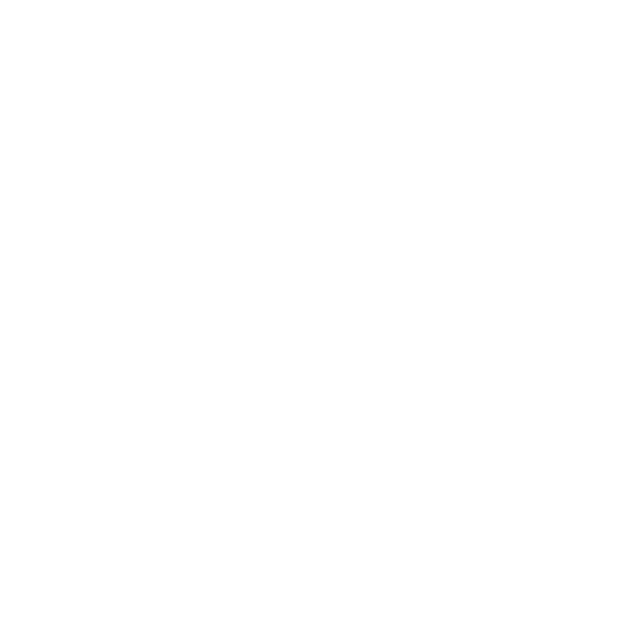
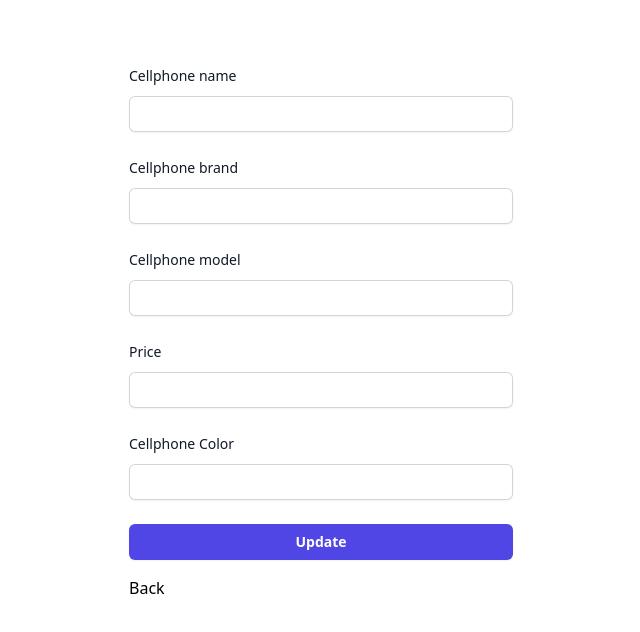
Before and after one commit to JorgeHSOsiro/cp_manager_front, a React (Vite) app: page /product-detail/1 in a window 1280 px wide. Shown: the top 632 px of the page, without its empty margins (319-959 px from the left). Built offline with nearby package versions, Linux system fonts and the light colour scheme; no server answers.

Commit message:
feat add update product

```diff
--- a/src/App.tsx
+++ b/src/App.tsx
@@ -3,6 +3,7 @@
 import { Register } from "./page/Register";
 import { Product } from "./page/Product";
 import { AddProduct } from "./page/AddProduct";
+import { UpdateProduct } from "./page/UpdateProduct";
 
 function App() {
 	return (
@@ -11,6 +12,7 @@
 			<Route exact path="/register" component={Register} />
 			<Route exact path="/product" component={Product} />
 			<Route exact path="/add-product" component={AddProduct} />;
+			<Route exact path="/product-detail/:id" component={UpdateProduct} />;
 		</Switch>
 	);
 }
--- a/src/components/ProductCard.tsx
+++ b/src/components/ProductCard.tsx
@@ -1,6 +1,7 @@
 import { ProductDefaultInterface } from "../interfaces/products";
 
 export const ProductCard = ({
+	id,
 	name,
 	brand,
 	model,
@@ -9,7 +10,7 @@
 }: ProductDefaultInterface) => {
 	return (
 		<div className="block size-48 w-64 text-gray-900 border-2 border-gray-500 rounded-md shadow-md m-2 p-4 hover:border-indigo-600">
-			<a href="">
+			<a href={`/product-detail/${id}`}>
 				<p className="text-lg">name: {name}</p>
 				<p>brand: {brand}</p>
 				<p>model: {model}</p>
--- a/src/interfaces/products.ts
+++ b/src/interfaces/products.ts
@@ -9,6 +9,7 @@
 }
 
 export interface ProductDefaultInterface {
+	id: number;
 	name: string;
 	brand: string;
 	model: string;
@@ -38,6 +39,7 @@
 }
 
 export interface ProductDataInterface {
+	id: number;
 	data:
 		| ProductTypeArrayInterface
 		| ProductTypeDetailInterface
--- a/src/page/Product.tsx
+++ b/src/page/Product.tsx
@@ -51,6 +51,7 @@
 			<div className="flex m-2 gap-2 ">
 				{products.map((product) => (
 					<ProductCard
+						id={product.id}
 						name={product.data.name}
 						brand={product.data.brand}
 						model={product.data.model}
@@ -60,6 +61,7 @@
 				))}
 				{productWithdetail.map((product) => (
 					<ProductCard
+						id={product.id}
 						name={product.data.name}
 						brand={product.data.details.brand}
 						model={product.data.details.model}
--- /dev/null
+++ b/src/page/UpdateProduct.tsx
@@ -0,0 +1,127 @@
+import { useEffect, useState } from "react";
+import { useParams } from "react-router-dom";
+import api from "../service/api";
+import { InputData } from "../components/InputData";
+import { ErrorToast } from "../components/ErrorToast";
+import { OkToast } from "../components/OkToast";
+
+interface ParamInterface {
+	id: string;
+}
+
+export const UpdateProduct = () => {
+	const [name, setName] = useState("");
+	const [brand, setBrand] = useState("");
+	const [model, setModel] = useState("");
+	const [price, setPrice] = useState("");
+	const [color, setColor] = useState("");
+	const [okMessage, setOkMessage] = useState(false);
+	const [errorMessage, setErrorMessage] = useState(false);
+	const [message, setMessage] = useState("");
+	const { id } = useParams<ParamInterface>();
+
+	useEffect(() => {
+		api.get(`/cellphones/${id}`).then((response) => {
+			if (Object.keys(response.data.data).includes("details")) {
+				setName(response.data.data.name);
+				setBrand(response.data.data.details.brand);
+				setModel(response.data.data.details.model);
+				setPrice(response.data.data.price);
+				setColor(response.data.data.details.color);
+			} else {
+				setName(response.data.data.name);
+				setBrand(response.data.data.brand);
+				setModel(response.data.data.model);
+				setPrice(response.data.data.price);
+				setColor(response.data.data.color);
+			}
+		});
+	}, []);
+
+	const updateProduct = async (event: React.FormEvent<HTMLFormElement>) => {
+		event.preventDefault();
+		const data = {
+			name,
+			brand,
+			model,
+			price,
+			color,
+		};
+		await api
+			.put(`/cellphones/${id}`, { data })
+			.then(() => {
+				setErrorMessage(false);
+				setOkMessage(true);
+				setMessage("Product successfuly updated!");
+			})
+			.catch((error) => {
+				setOkMessage(false);
+				setErrorMessage(true);
+				setMessage(error.response.data.error.message);
+			});
+	};
+
+	return (
+		<div>
+			<div className="py-16 sm:mx-auto sm:w-full sm:max-w-sm">
+				<form onSubmit={(event) => updateProduct(event)} className="space-y-6">
+					<InputData
+						title="Cellphone name"
+						name={"name"}
+						type={"text"}
+						value={name}
+						placeholder={name}
+						setFunction={setName}
+					/>
+					<InputData
+						title="Cellphone brand"
+						name={"brand"}
+						type={"text"}
+						value={brand}
+						placeholder={brand}
+						setFunction={setBrand}
+					/>
+					<InputData
+						title="Cellphone model"
+						name={"model"}
+						type={"text"}
+						value={model}
+						placeholder={model}
+						setFunction={setModel}
+					/>
+					<InputData
+						title="Price"
+						name={"price"}
+						type={"text"}
+						value={price}
+						placeholder={price}
+						setFunction={setPrice}
+					/>
+					<InputData
+						title="Cellphone Color"
+						name={"color"}
+						type={"text"}
+						value={color}
+						placeholder={color}
+						setFunction={setColor}
+					/>
+					<div>
+						<button
+							type="submit"
+							className="flex w-full justify-center rounded-md bg-indigo-600 px-3 py-1.5 text-sm font-semibold leading-6 text-white shadow-sm hover:bg-indigo-500 focus-visible:outline focus-visible:outline-2 focus-visible:outline-offset-2 focus-visible:outline-indigo-600"
+						>
+							Update
+						</button>
+					</div>
+					{errorMessage && (
+						<ErrorToast message={message} errorFunction={setErrorMessage} />
+					)}{" "}
+					{okMessage && <OkToast message={message} okFunction={setOkMessage} />}
+				</form>
+				<div className="mt-4">
+					<a href="/product">Back</a>
+				</div>
+			</div>
+		</div>
+	);
+};
```
